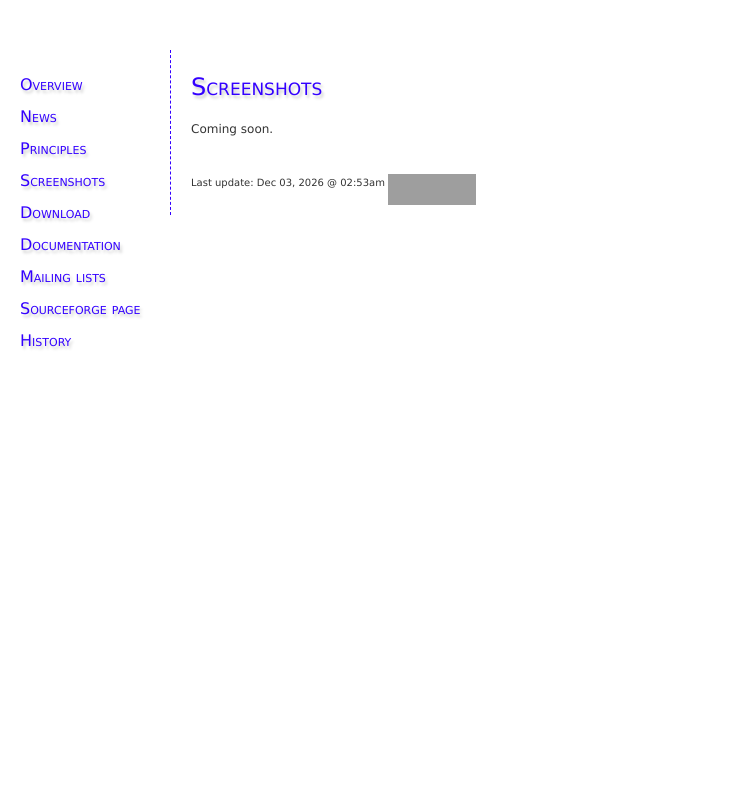
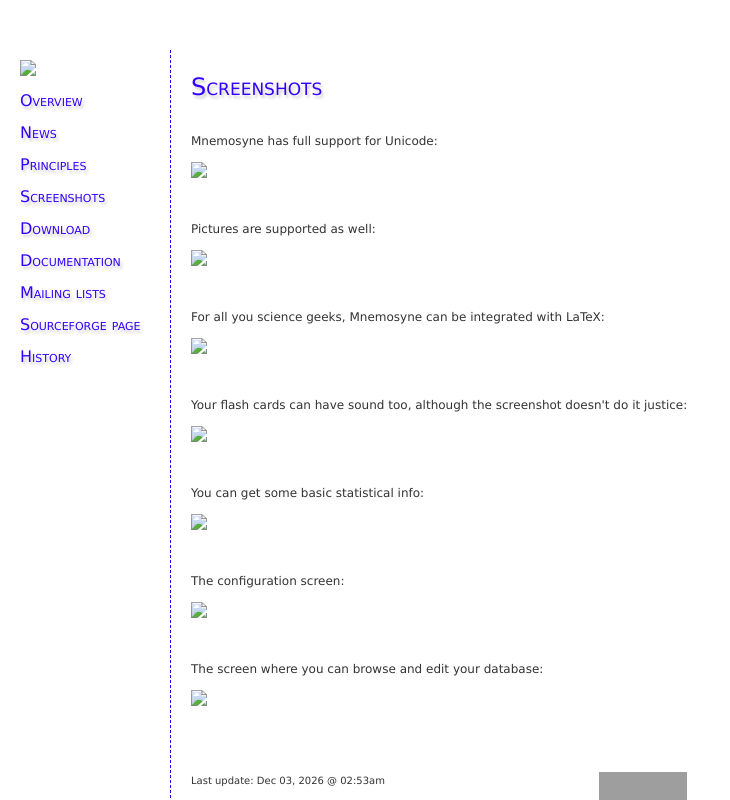
Before and after one commit to tbabej/mnemosyne-old, a PHP site: page /screenshots.php in a window 1280 px wide. Shown: the whole page, without its empty margins (0-730 px from the left). Run offline with PHP 8.4, Linux system fonts and the light colour scheme; grey boxes are pictures that could not be loaded.

Commit message:
Add pictures.

```diff
--- a/mnemosyne-web/include/header.php
+++ b/mnemosyne-web/include/header.php
@@ -15,6 +15,8 @@
 
 <div id="menubar">
 
+<img src="pictures/mnemosyne_logo.png">
+
 <h3><a href="index.php">Overview</a></h3>
 <h3><a href="news.php">News</a></h3>
 <h3><a href="principles.php">Principles</a></h3>
--- a/mnemosyne-web/index.php
+++ b/mnemosyne-web/index.php
@@ -8,15 +8,15 @@
 <br>
 The Mnemosyne Project has two aspects:
 <ul>
-<li>It's a sophisticated free flash-card tool which optimises your learning process</li>
-<li>It's a research project into the nature of long-term memory</li>
+<li>It's a sophisticated free flash-card tool which optimises your learning process.</li>
+<li>It's a research project into the nature of long-term memory.</li>
 </ul>
 <h2>Efficient learning</h2>
 <br>
 The Mnemosyne software resembles a traditional flash-card program to help you memorise question/answer pairs, but with an important twist: it uses a sophisticated algorithm to schedule the best time for an item to come up for review.
  Difficult items that you tend to forget quickly will be scheduled more often, while Mnemosyne won't waste your time on things you remember well.
 <br><br>
-The software runs on Linux, Windows and <a href="http://snozle.com/2007/05/20/installing-mnemosyne-on-osx-revisited">Mac OSX</a>. It fully supports Unicode and allows you to use graphics in your questions and answers.
+The software runs on Linux, Windows and <a href="http://snozle.com/2007/05/20/installing-mnemosyne-on-osx-revisited">Mac OSX</a>. For a tour of some of the features, see the screenshots page.
 <h2>Memory research</h2>
 <br>
 While you use the software, detailed statistics can be kept on your learning process. If you want, these logs can be uploaded in a transparent and anonymous way to a central server for analysis.
--- a/mnemosyne-web/screenshots.php
+++ b/mnemosyne-web/screenshots.php
@@ -6,7 +6,26 @@
 
 <h1>Screenshots</h1>
 <br>
-Coming soon.
+<p>Mnemosyne has full support for Unicode:</p>
+<p><img src="pictures/unicode.png"></p>
+<br>
+<p>Pictures are supported as well:</p>
+<p><img src="pictures/pictures.png"></p>
+<br>
+<p>For all you science geeks, Mnemosyne can be integrated with LaTeX:</p>
+<p><img src="pictures/latex.png"></p>
+<br>
+<p>Your flash cards can have sound too, although the screenshot doesn't do it justice:</p>
+<p><img src="pictures/sound.png"></p>
+<br>
+<p>You can get some basic statistical info:</p>
+<p><img src="pictures/statistics.png"></p>
+<br>
+<p>The configuration screen:</p>
+<p><img src="pictures/config.png"></p>
+<br>
+<p>The screen where you can browse and edit your database:</p>
+<p><img src="pictures/edit_items.png"></p>
 
 <?php
         include 'include/footer.php';
```
Also changed, not shown: mnemosyne-web/pictures/config.png (added), mnemosyne-web/pictures/edit_items.png (added), mnemosyne-web/pictures/latex.png (added), mnemosyne-web/pictures/mnemosyne_logo.png (added), mnemosyne-web/pictures/pictures.png (added), mnemosyne-web/pictures/sound.png (added), mnemosyne-web/pictures/statistics.png (added), mnemosyne-web/pictures/unicode.png (added).
